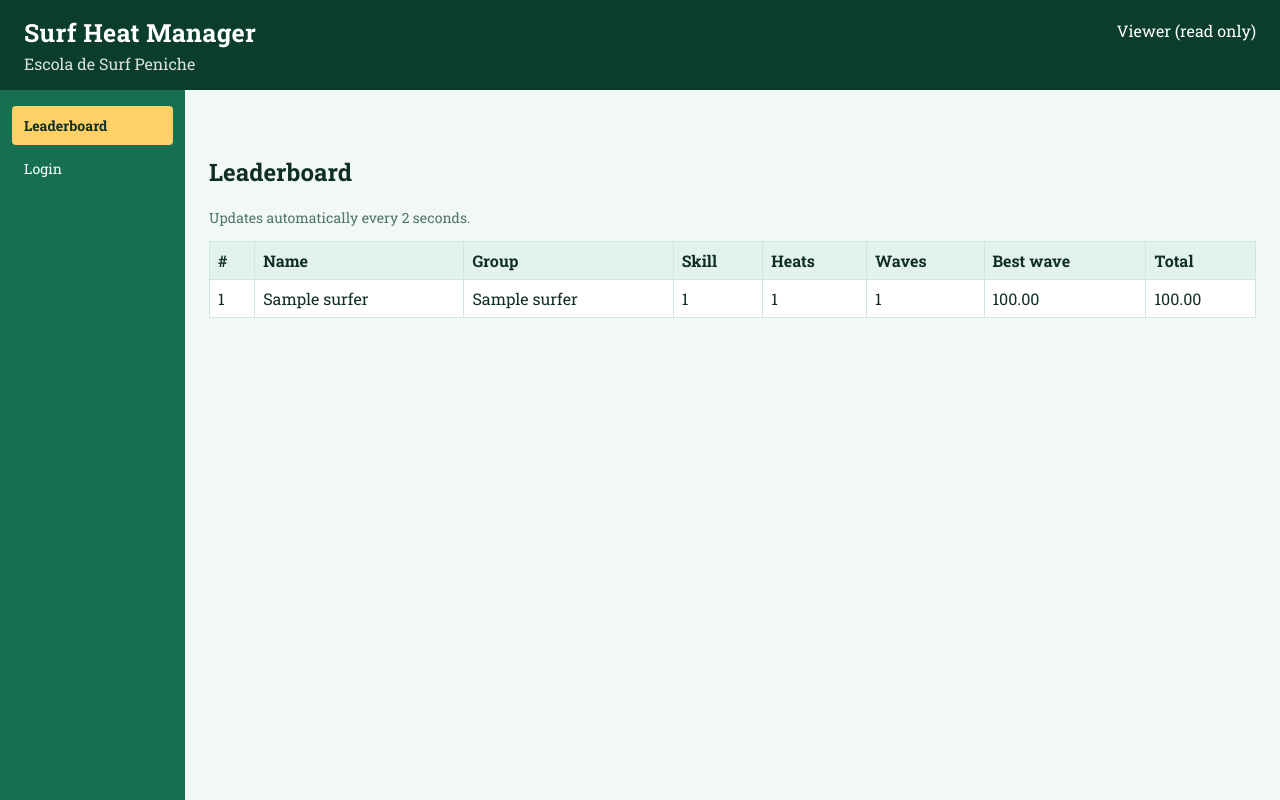
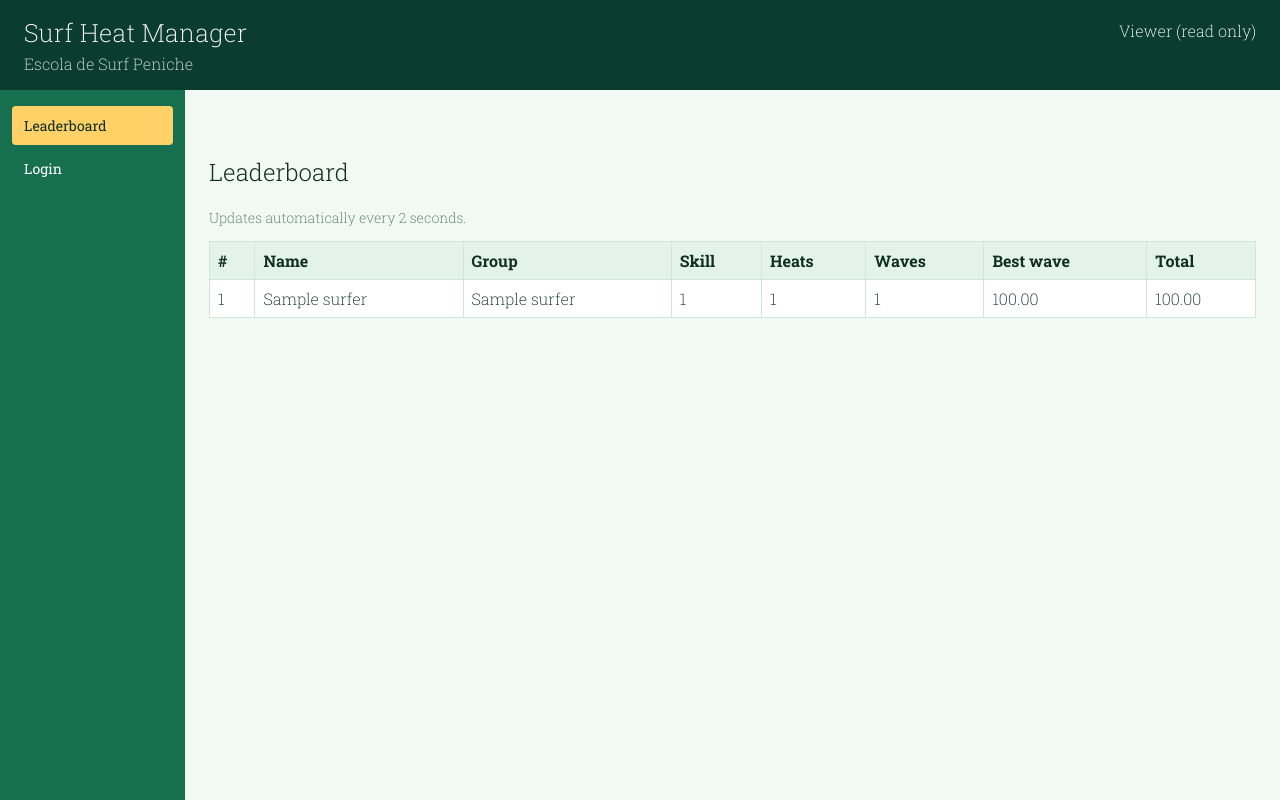
Before and after one commit to MrBobmplay/CS-IA, a Flask app: page / in a window 1280 px wide. Run offline with Flask 3, Linux system fonts and the light colour scheme; tables that the repository leaves empty hold one stand-in row (values such as "Sample post").

Commit message:
Set the interface to a light weight
Roboto Slab is a variable font, so the thin look comes from the weight axis
rather than a second font file. Nothing extra is downloaded.

- body text at 200, the lightest weight that stays readable at 14px
- headings at 300 so they still stand apart from the text under them
- the totals line and the selected menu button at 400, since those are the
  two things the director needs to pick out at a glance

```diff
--- a/static/style.css
+++ b/static/style.css
@@ -10,6 +10,7 @@
 body {
   margin: 0;
   font-family: "Roboto Slab", Georgia, "Times New Roman", serif;
+  font-weight: 200;
   color: #102f24;
   background: #f2f9f5;
   display: flex;
@@ -21,7 +22,8 @@ body {
 main { flex: 1; min-width: 0; }
 
 header { background: #0b3d2e; color: #fff; padding: 16px 24px; position: relative; }
-header h1 { margin: 0; font-size: 25px; letter-spacing: 0.3px; }
+h1, h2, h3 { font-weight: 300; }
+header h1 { margin: 0; font-size: 25px; letter-spacing: 0.3px; font-weight: 200; }
 header p { margin: 4px 0 0; opacity: 0.85; }
 #whoami { position: absolute; right: 24px; top: 20px; }
 
@@ -47,7 +49,7 @@ nav button {
   width: 100%;
 }
 nav button:hover { background: #0b3d2e; }
-nav button.active { background: #ffd166; color: #102f24; font-weight: bold; }
+nav button.active { background: #ffd166; color: #102f24; font-weight: 400; }
 #logoutBtn { margin-top: auto; }
 
 @media (max-width: 700px) {
@@ -119,7 +121,7 @@ th { background: #e3f2ea; }
 }
 .surfer-scores h3 { margin: 0 0 8px; color: #0b3d2e; }
 .waves { color: #4d7566; font-size: 14px; margin: 4px 0 8px; }
-.total { font-weight: bold; }
+.total { font-weight: 400; }
 .sheet-heat { page-break-inside: avoid; margin-bottom: 18px; }
 
 @media print {
```
